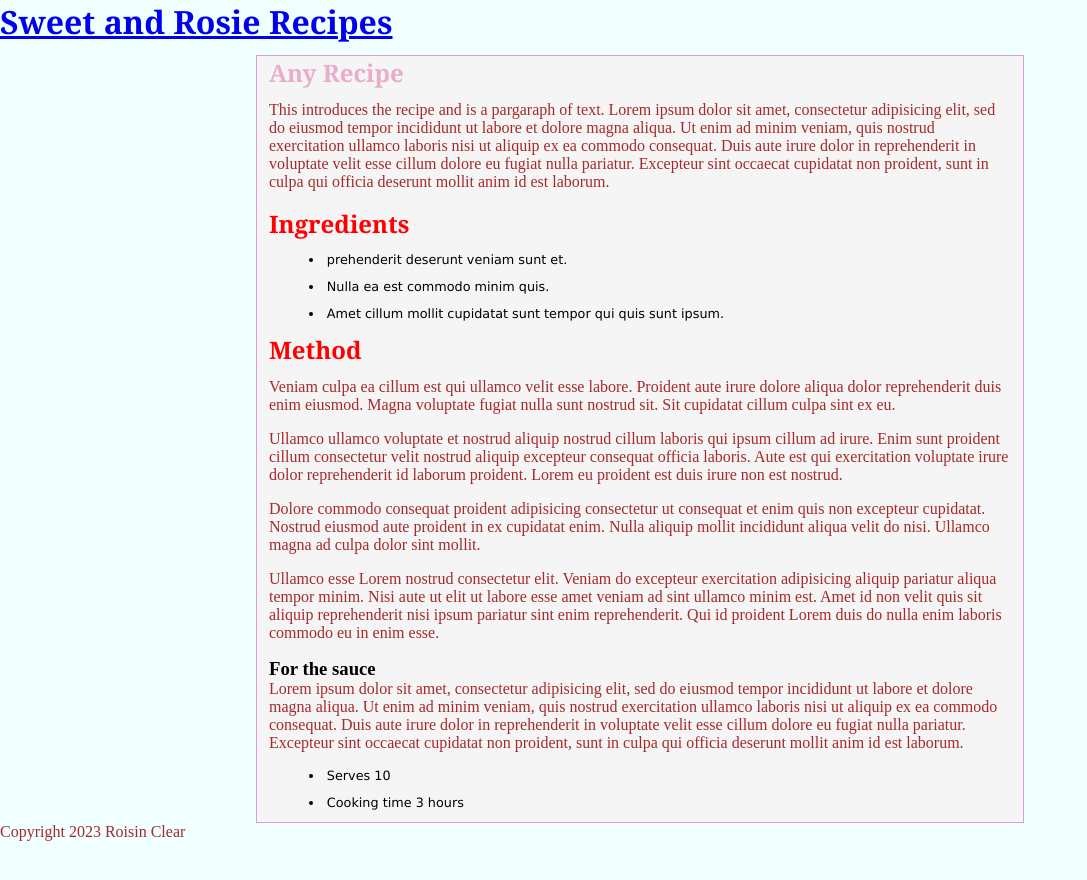
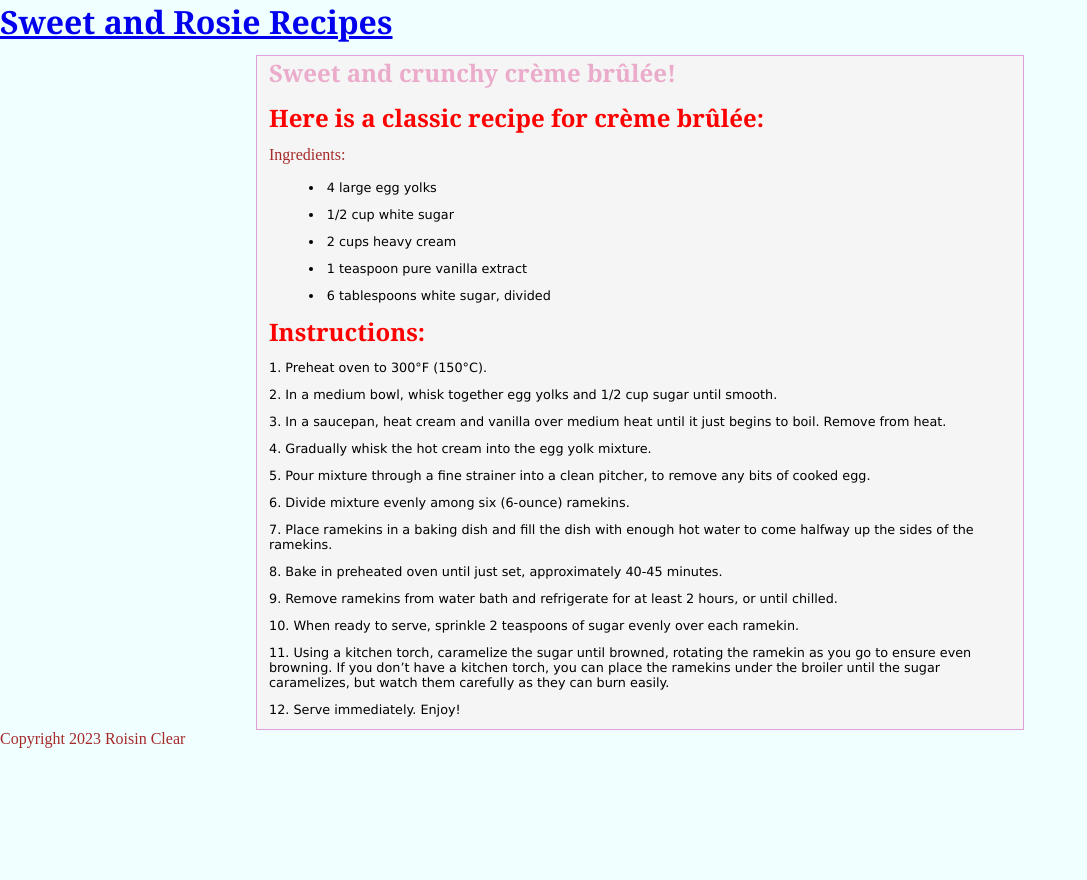
Before and after one commit to roisinclear/rosierecipes, a Jekyll site: the page built from _recipes/recipe2.md, in a window 1280 px wide. Shown: the top 880 px of the page, without its empty margins (0-1087 px from the left). Built offline with Jekyll 4.4.1, drawn with Linux system fonts in a browser that asks for light colours.

Commit message:
Update Recipe “recipe2”

```diff
--- a/_recipes/recipe2.md
+++ b/_recipes/recipe2.md
@@ -1,32 +1,31 @@
 ---
+title: Sweet and crunchy crème brûlée!
+date: 2019-10-19
+order: 5
 layout: recipe
-title: Any Recipe
-date: 2019-10-19
 published: true
-order: 1
 ---
-This introduces the recipe and is a pargaraph of text. Lorem ipsum dolor sit amet, consectetur adipisicing elit, sed do eiusmod tempor incididunt ut labore et dolore magna aliqua. Ut enim ad minim veniam, quis nostrud exercitation ullamco laboris nisi ut aliquip ex ea commodo consequat. Duis aute irure dolor in reprehenderit in voluptate velit esse cillum dolore eu fugiat nulla pariatur. Excepteur sint occaecat cupidatat non proident, sunt in culpa qui officia deserunt mollit anim id est laborum.
+## **Here is a classic recipe for crème brûlée:**
 
-## Ingredients
+Ingredients:
 
-- prehenderit deserunt veniam sunt et.
-- Nulla ea est commodo minim quis.
-- Amet cillum mollit cupidatat sunt tempor qui quis sunt ipsum.
+* 4 large egg yolks
+* 1/2 cup white sugar
+* 2 cups heavy cream
+* 1 teaspoon pure vanilla extract
+* 6 tablespoons white sugar, divided
 
-## Method
+## Instructions:
 
-Veniam culpa ea cillum est qui ullamco velit esse labore. Proident aute irure dolore aliqua dolor reprehenderit duis enim eiusmod. Magna voluptate fugiat nulla sunt nostrud sit. Sit cupidatat cillum culpa sint ex eu.
-
-Ullamco ullamco voluptate et nostrud aliquip nostrud cillum laboris qui ipsum cillum ad irure. Enim sunt proident cillum consectetur velit nostrud aliquip excepteur consequat officia laboris. Aute est qui exercitation voluptate irure dolor reprehenderit id laborum proident. Lorem eu proident est duis irure non est nostrud.
-
-Dolore commodo consequat proident adipisicing consectetur ut consequat et enim quis non excepteur cupidatat. Nostrud eiusmod aute proident in ex cupidatat enim. Nulla aliquip mollit incididunt aliqua velit do nisi. Ullamco magna ad culpa dolor sint mollit.
-
-Ullamco esse Lorem nostrud consectetur elit. Veniam do excepteur exercitation adipisicing aliquip pariatur aliqua tempor minim. Nisi aute ut elit ut labore esse amet veniam ad sint ullamco minim est. Amet id non velit quis sit aliquip reprehenderit nisi ipsum pariatur sint enim reprehenderit. Qui id proident Lorem duis do nulla enim laboris commodo eu in enim esse.
-
-### For the sauce
-
-Lorem ipsum dolor sit amet, consectetur adipisicing elit, sed do eiusmod tempor incididunt ut labore et dolore magna aliqua. Ut enim ad minim veniam, quis nostrud exercitation ullamco laboris nisi ut aliquip ex ea commodo consequat. Duis aute irure dolor in reprehenderit in voluptate velit esse cillum dolore eu fugiat nulla pariatur. Excepteur sint occaecat cupidatat non proident, sunt in culpa qui officia deserunt mollit anim id est laborum.
-
-
-- Serves 10
-- Cooking time 3 hours
+1. Preheat oven to 300°F (150°C).
+2. In a medium bowl, whisk together egg yolks and 1/2 cup sugar until smooth.
+3. In a saucepan, heat cream and vanilla over medium heat until it just begins to boil. Remove from heat.
+4. Gradually whisk the hot cream into the egg yolk mixture.
+5. Pour mixture through a fine strainer into a clean pitcher, to remove any bits of cooked egg.
+6. Divide mixture evenly among six (6-ounce) ramekins.
+7. Place ramekins in a baking dish and fill the dish with enough hot water to come halfway up the sides of the ramekins.
+8. Bake in preheated oven until just set, approximately 40-45 minutes.
+9. Remove ramekins from water bath and refrigerate for at least 2 hours, or until chilled.
+10. When ready to serve, sprinkle 2 teaspoons of sugar evenly over each ramekin.
+11. Using a kitchen torch, caramelize the sugar until browned, rotating the ramekin as you go to ensure even browning. If you don't have a kitchen torch, you can place the ramekins under the broiler until the sugar caramelizes, but watch them carefully as they can burn easily.
+12. Serve immediately. Enjoy!
```
